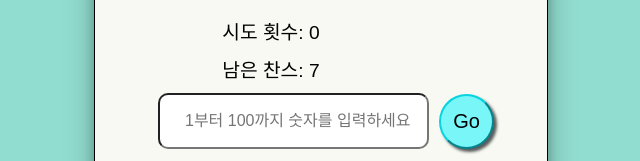
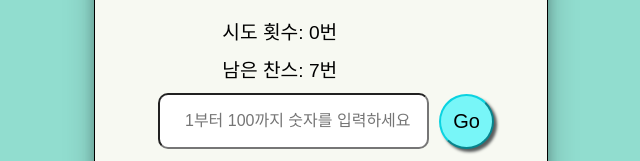
Before and after one commit to song2805/noona-js-num-guessing-game-assignment, a plain HTML site: page index.html in a window 1280 px wide. Shown: the part 453-614 px from the top of the page, 319-959 px from the left. Drawn offline with Linux system fonts and the light colour scheme.

Commit message:
sixth commit 2024-06-25

```diff
--- a/index.html
+++ b/index.html
@@ -22,8 +22,8 @@
             </div>
 
 
-            <div id="attempts-area">시도 횟수: 0</div>
-            <div id="chance-area">남은 찬스: 7</div>
+            <div id="attempts-area">시도 횟수: 0번</div>
+            <div id="chance-area">남은 찬스: 7번</div>
             <div class="input-btn-go">
                 <input type="number" id="user-input" placeholder="1부터 100까지 숫자를 입력하세요" />
                 <div class="btn-go">
```
